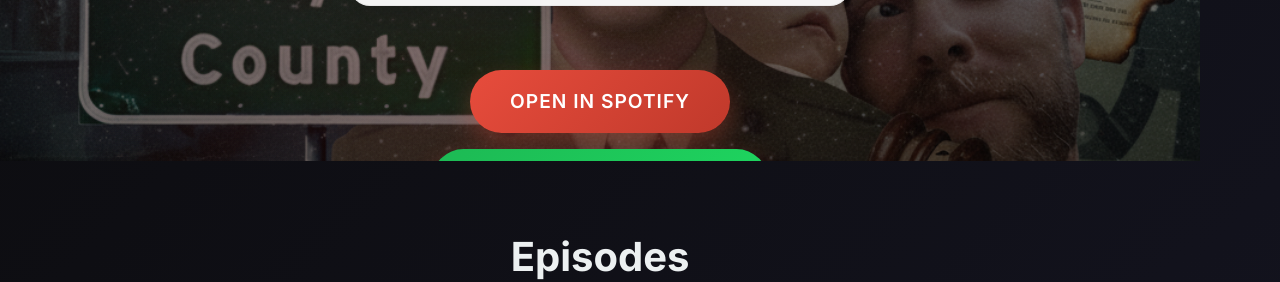
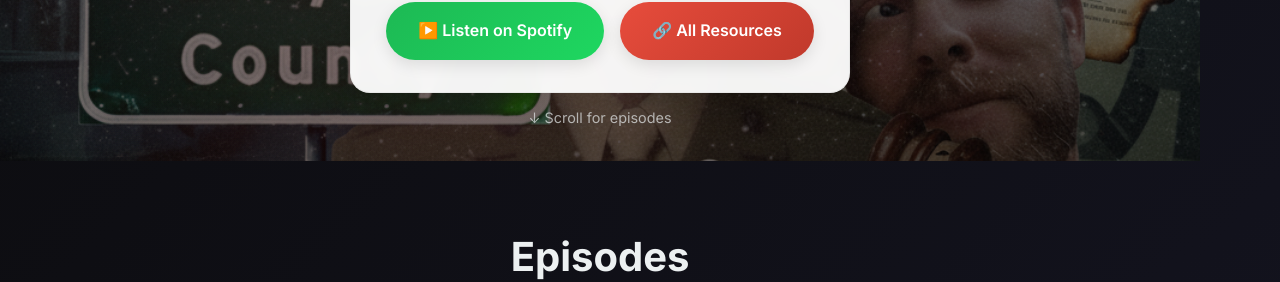
Before and after one commit to patriotnewsactivism/rico-tapes, a React (Vite) app: page / in a window 1280 px wide. Shown: the part 748-1030 px from the top of the page. Built offline with nearby package versions, Linux system fonts and the light colour scheme; a web font is replaced by a local one.

Commit message:
Update Hero.jsx

```diff
--- a/src/components/Hero.jsx
+++ b/src/components/Hero.jsx
@@ -4,7 +4,7 @@
 import CleanPlayer from './CleanPlayer';
 
 const HeroContainer = styled.section`
-  height: 100vh;
+  min-height: 100vh;
   display: flex;
   align-items: center;
   justify-content: center;
@@ -15,6 +15,7 @@
   background-attachment: fixed;
   position: relative;
   overflow: hidden;
+  padding: 2rem 0;
 `;
 
 const BackgroundPattern = styled.div`
@@ -61,21 +62,6 @@
   }
 `;
 
-const CTAButton = styled(motion.a)`
-  display: inline-block;
-  background: linear-gradient(135deg, #e74c3c, #c0392b);
-  color: white;
-  padding: 1rem 2.5rem;
-  border-radius: 50px;
-  text-decoration: none;
-  font-weight: 600;
-  font-size: 1.2rem;
-  transition: all 0.3s ease;
-  box-shadow: 0 10px 25px rgba(231, 76, 60, 0.3);
-  text-transform: uppercase;
-  letter-spacing: 1px;
-`;
-
 const ScrollIndicator = styled(motion.div)`
   position: absolute;
   bottom: 2rem;
@@ -111,35 +97,8 @@
             episodeTitle="Camp Devil Dog and The First Domino"
             episodeDescription="The night that changed everything and the search for truth that cost everything"
             spotifyUrl="https://open.spotify.com/embed/episode/YOUR_EPISODE_ID"
+            listenUrl="https://open.spotify.com/episode/4OLsIS8NizTFt9x1O3NfsF?si=_wbe9LEJTiewpOgvOYys0w"
           />
-
-          <div style={{ display: 'flex', gap: '1rem', flexWrap: 'wrap', justifyContent: 'center' }}>
-            <CTAButton
-              href="https://open.spotify.com/episode/4OLsIS8NizTFt9x1O3NfsF?si=_wbe9LEJTiewpOgvOYys0w"
-              target="_blank"
-              rel="noopener noreferrer"
-              initial={{ opacity: 0, y: 30 }}
-              animate={{ opacity: 1, y: 0 }}
-              transition={{ duration: 0.8, delay: 0.4 }}
-              whileHover={{ scale: 1.05 }}
-              whileTap={{ scale: 0.95 }}
-            >
-              Open in Spotify
-            </CTAButton>
-            <CTAButton
-              href="https://linktr.ee/wtpnews"
-              target="_blank"
-              rel="noopener noreferrer"
-              initial={{ opacity: 0, y: 30 }}
-              animate={{ opacity: 1, y: 0 }}
-              transition={{ duration: 0.8, delay: 0.6 }}
-              whileHover={{ scale: 1.05 }}
-              whileTap={{ scale: 0.95 }}
-              style={{ background: 'linear-gradient(135deg, #1DB954, #1ed760)' }}
-            >
-              All Resources & Links
-            </CTAButton>
-          </div>
         </div>
       </Content>
       <ScrollIndicator
```
